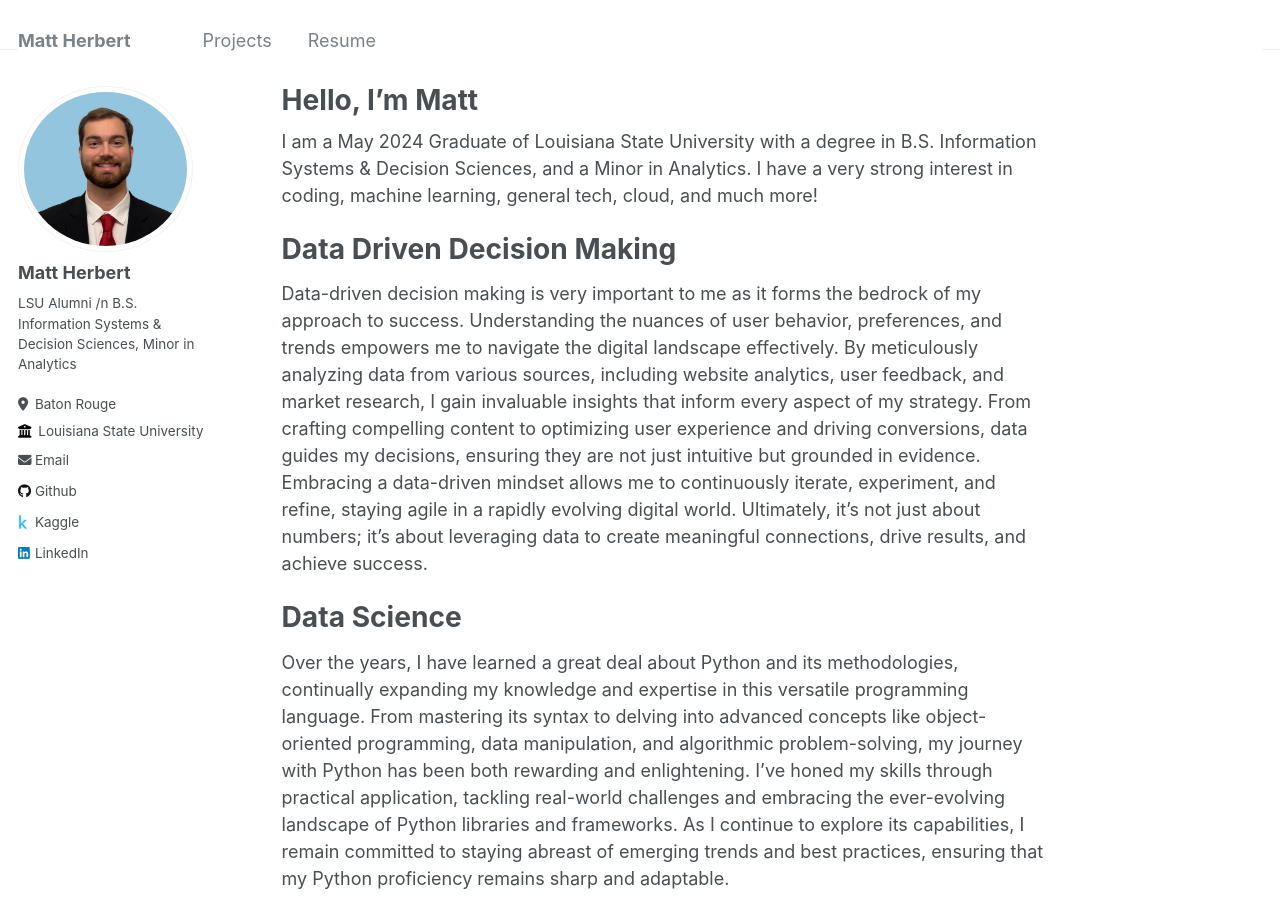
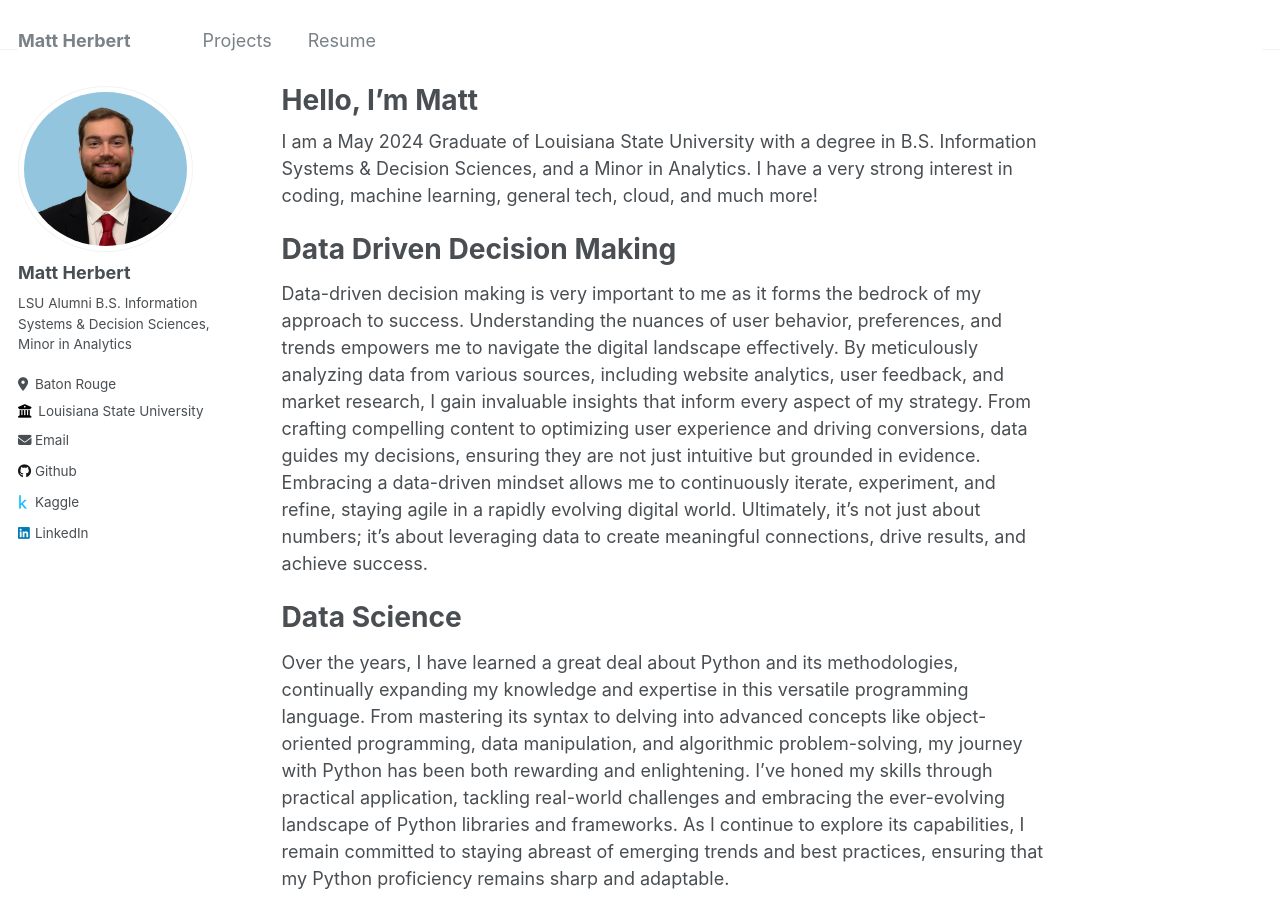
Before and after one commit to mherbe/mherbe.github.io, a Jekyll site: the page built from _pages/about.md, in a window 1280 px wide and 900 px high. Built offline with Jekyll 4.4.1, drawn with Linux system fonts in a browser that asks for light colours.

```diff
--- a/_config.yml
+++ b/_config.yml
@@ -24,7 +24,7 @@ author:
   avatar           : "Mattprofile.jpg"
   name             : "Matt Herbert"
   pronouns         : # example: "she/her"
-  bio              : "LSU Alumni /n B.S. Information Systems & Decision Sciences, Minor in Analytics"
+  bio              : "LSU Alumni B.S. Information Systems & Decision Sciences, Minor in Analytics"
   location         : "Baton Rouge"
   employer         : "Louisiana State University"
   uri              : # URL
```
